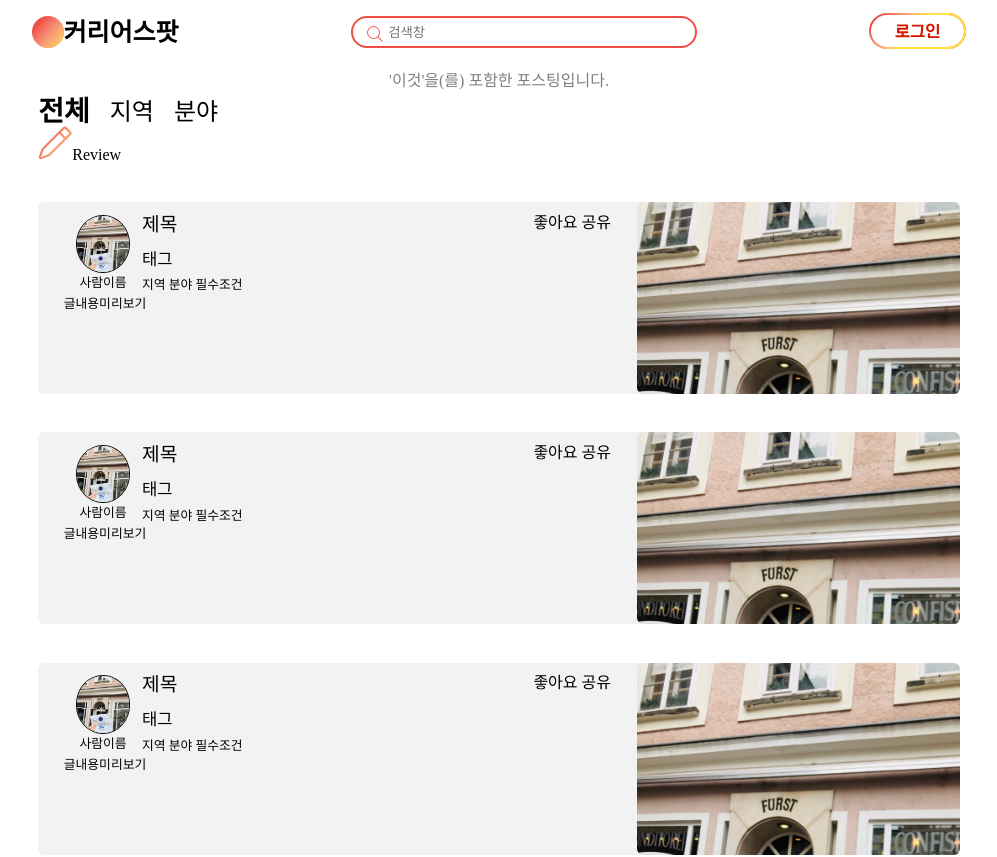
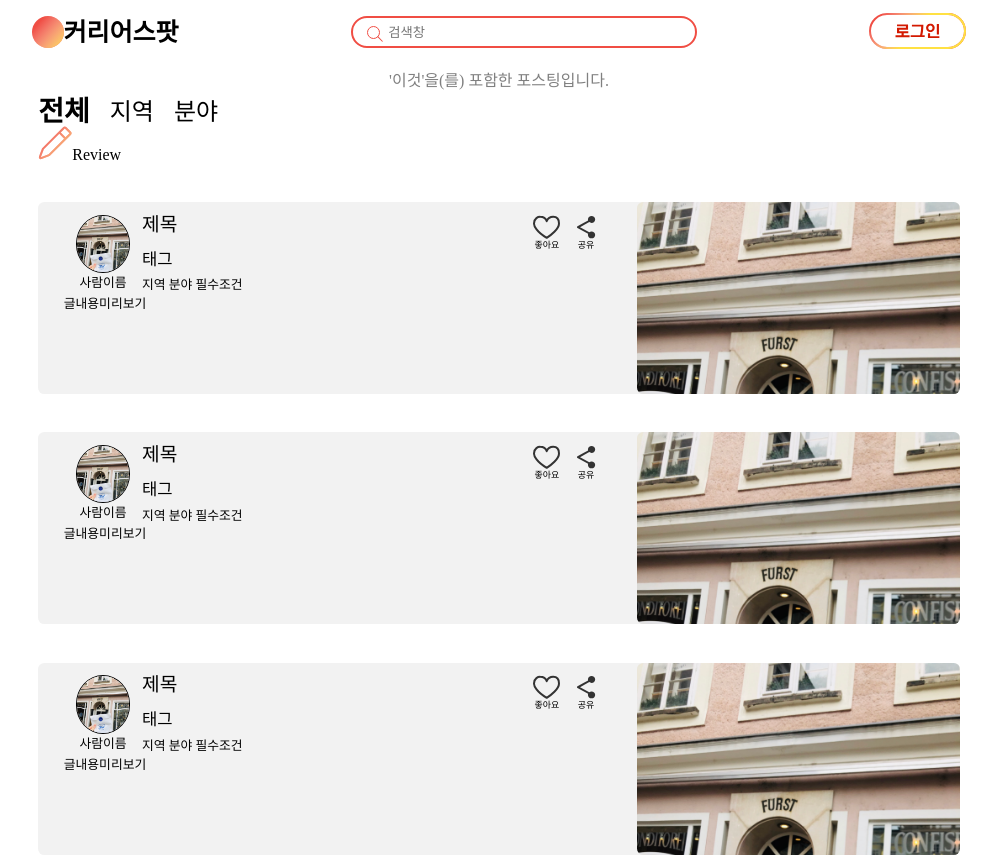
Before and after one commit to Re-Coder-3/front-end, a React (Create React App) app in the folder project/: page /search in a window 1280 px wide. Shown: the top 857 px of the page, without its empty margins (141-1138 px from the left). Built offline with nearby package versions, Linux system fonts and the light colour scheme; what apollo-upload-client would draw is missing.

Commit message:
좋아요,공유 아이콘 넣음

```diff
--- a/project/src/component/Icons.js
+++ b/project/src/component/Icons.js
@@ -323,3 +323,9 @@
       <path d="M7.23332 1.86073C11.1381 1.86073 13.1803 4.77718 13.7133 6.2354C15.2361 2.47081 17.6667 1.8607 20.1933 1.86073C24.6111 1.86079 26 5.10156 26 8.4625C26 13.9985 17.8089 20.3669 13.7133 22.8591C3.21069 16.7505 0.865556 10.7161 1.00581 8.4625C1.14046 3.05382 5.21359 1.8077 7.23332 1.86073Z" stroke="#333333" stroke-width="2" stroke-linecap="round" stroke-linejoin="round"/>
     </svg>
 );
+
+export const ShareIconBlack = () => (
+    <svg width="20" height="23" viewBox="0 0 20 23" fill="none" xmlns="http://www.w3.org/2000/svg">
+      <path fill-rule="evenodd" clip-rule="evenodd" d="M19.169 3.43945C19.169 5.339 17.5521 6.87889 15.5576 6.87889C14.6923 6.87889 13.8981 6.5891 13.2762 6.10588L9.27634 8.30524L4.06964 11.1682L13.2914 16.2388C13.911 15.7626 14.6993 15.4775 15.5576 15.4775C17.5521 15.4775 19.169 17.0174 19.169 18.917C19.169 20.8165 17.5521 22.3564 15.5576 22.3564C13.563 22.3564 11.9461 20.8165 11.9461 18.917C11.9461 18.5529 12.0055 18.202 12.1156 17.8727L1.49631 12.0336C1.18159 11.8605 0.990886 11.5361 0.996712 11.1835C1.00254 10.831 1.20399 10.5046 1.52449 10.3284L8.2959 6.60504L12.1216 4.50146C12.0077 4.16699 11.9461 3.81006 11.9461 3.43945C11.9461 1.53989 13.563 0 15.5576 0C17.5521 0 19.169 1.53989 19.169 3.43945Z" fill="#333333"/>
+    </svg>
+)
--- a/project/src/component/SearchPost.js
+++ b/project/src/component/SearchPost.js
@@ -1,6 +1,7 @@
 import React from "react";
 import styled from "styled-components";
 import testimg from "../img/test1.jpeg"
+import {LikeIconEmpty, ShareIconBlack} from "./Icons";
 
 const Post = styled.div`
   background-color: #F2F2F2;
@@ -68,6 +69,14 @@
 const PostIcons = styled.div`
 grid-area: Icons;
 `
+const OneIcon = styled.div`
+  display: inline-block;
+  text-align: center;
+  &:not(:last-child) {
+    margin-right: 20%;
+  }
+  font-size: 0.7vw;
+`
 
 const SearchPost = () => {
     return (
@@ -76,7 +85,7 @@
                 <Profile><ProfileImgWrapper><Image src={testimg} /></ProfileImgWrapper> <Name>사람이름</Name></Profile>
                 <Title>제목</Title>
                 <Tags>태그</Tags>
-                <PostIcons>좋아요 공유</PostIcons>
+                <PostIcons><OneIcon><LikeIconEmpty/><br/>좋아요</OneIcon><OneIcon><ShareIconBlack/><br/>공유</OneIcon></PostIcons>
                 <Etc>지역 분야 필수조건</Etc>
                 <ContentText>글내용미리보기</ContentText>
             </Content>
```
